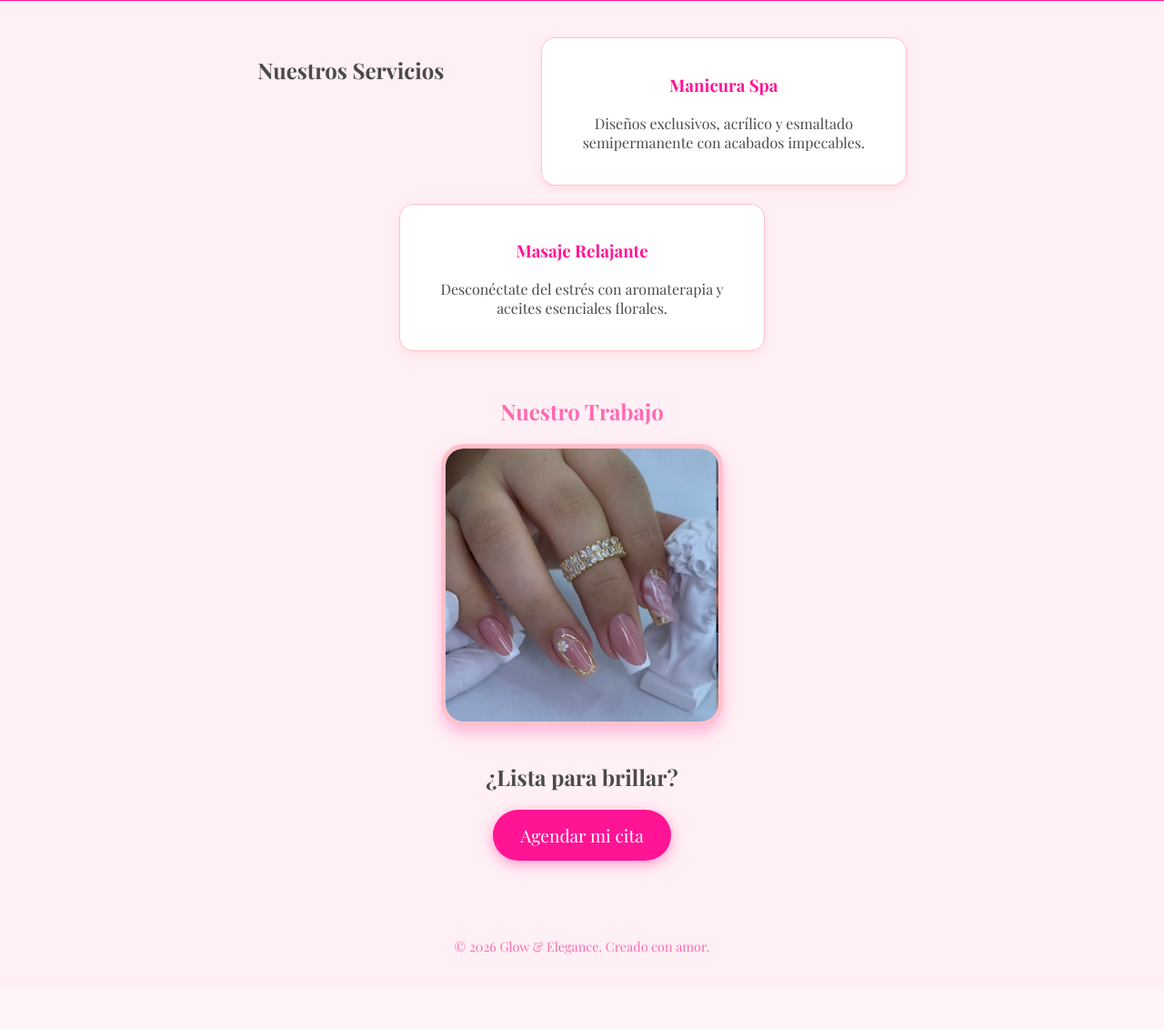
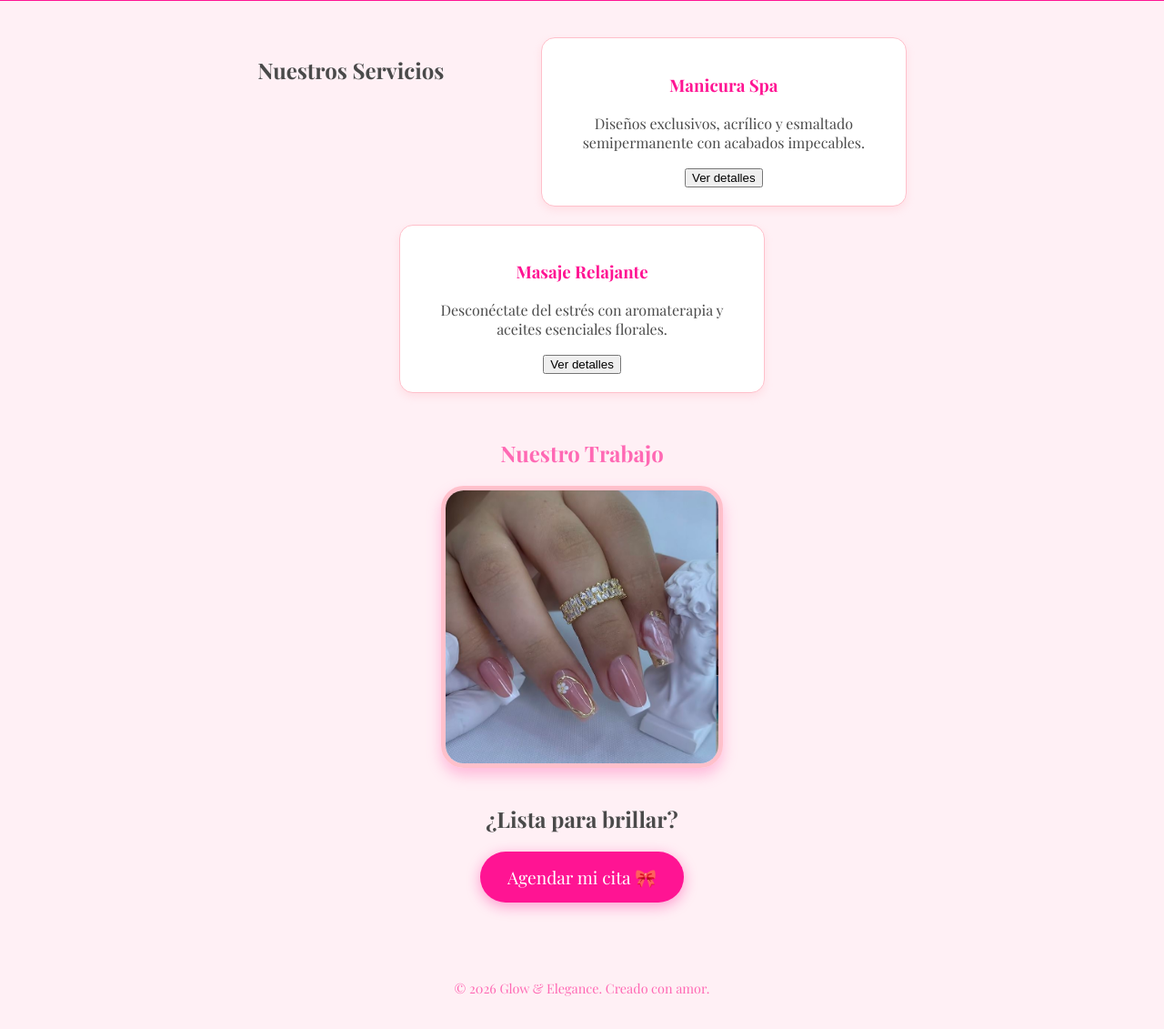
Before and after one commit to r26375146-dev/proyecto-spa, a Flask app: page / in a window 1280 px wide. Shown: the part 271-1402 px from the top of the page at 91% size. Before the commit the page ends 1320 px from the top, so only its background shows below. Run offline with Flask 3, Linux system fonts and the light colour scheme; some web fonts are replaced.

Commit message:
Update index.html

```diff
--- a/templates/index.html
+++ b/templates/index.html
@@ -20,10 +20,12 @@
             <div class="service-card">
                 <h3>Manicura Spa</h3>
                 <p>Diseños exclusivos, acrílico y esmaltado semipermanente con acabados impecables.</p>
+                <button class="btn-info" onclick="mostrarInfo('manicura')">Ver detalles</button>
             </div>
             <div class="service-card">
                 <h3>Masaje Relajante</h3>
                 <p>Desconéctate del estrés con aromaterapia y aceites esenciales florales.</p>
+                <button class="btn-info" onclick="mostrarInfo('masaje')">Ver detalles</button>
             </div>
         </section>
 
@@ -38,7 +40,7 @@
 
         <section class="booking">
             <h2>¿Lista para brillar?</h2>
-            <button id="btn-cita" class="coquette-btn">Agendar mi cita</button>
+            <a href="https://t.me/Spa_Rubi_bot" id="btn-cita" class="coquette-btn" style="text-decoration: none; display: inline-block;">Agendar mi cita 🎀</a>
         </section>
     </main>
 
```
